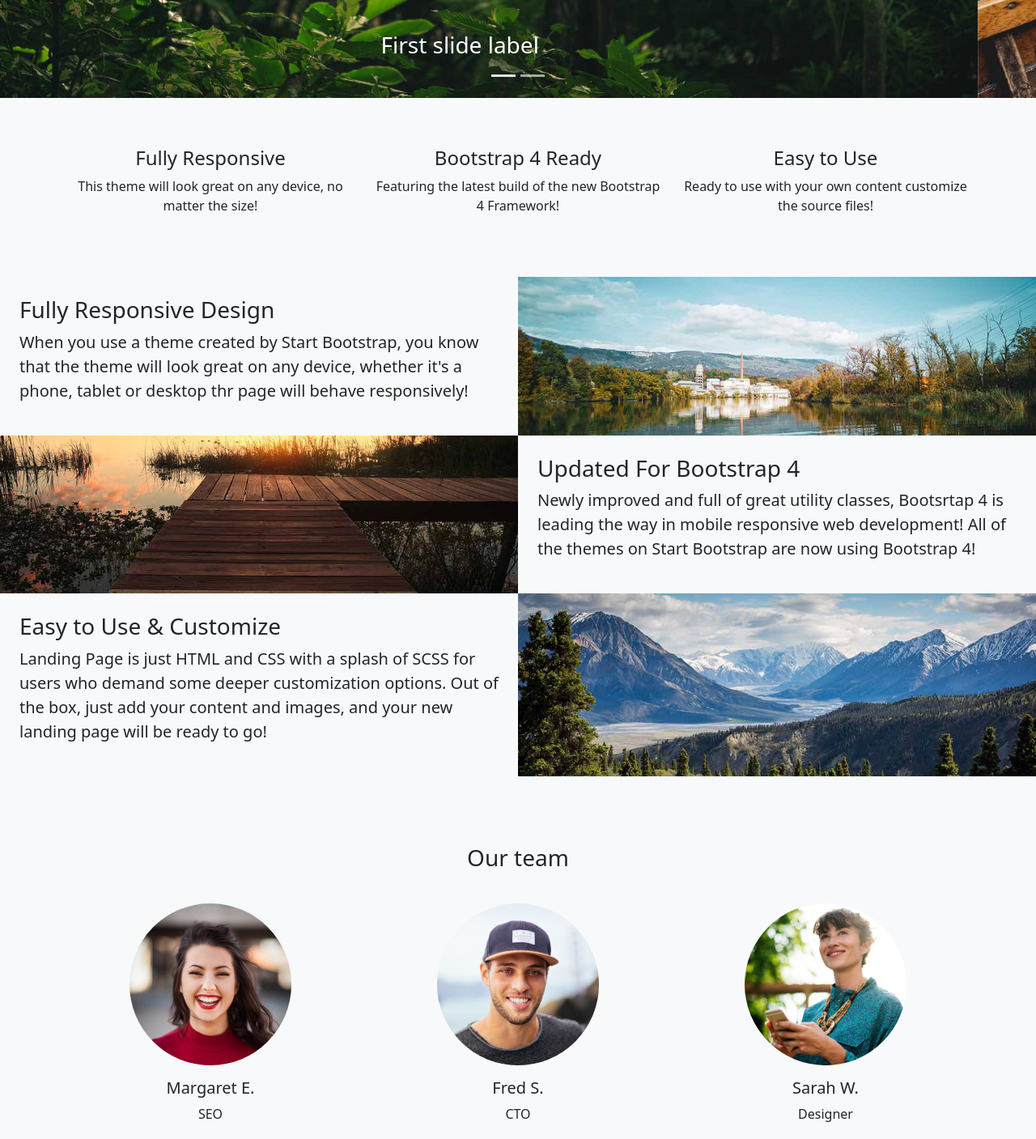
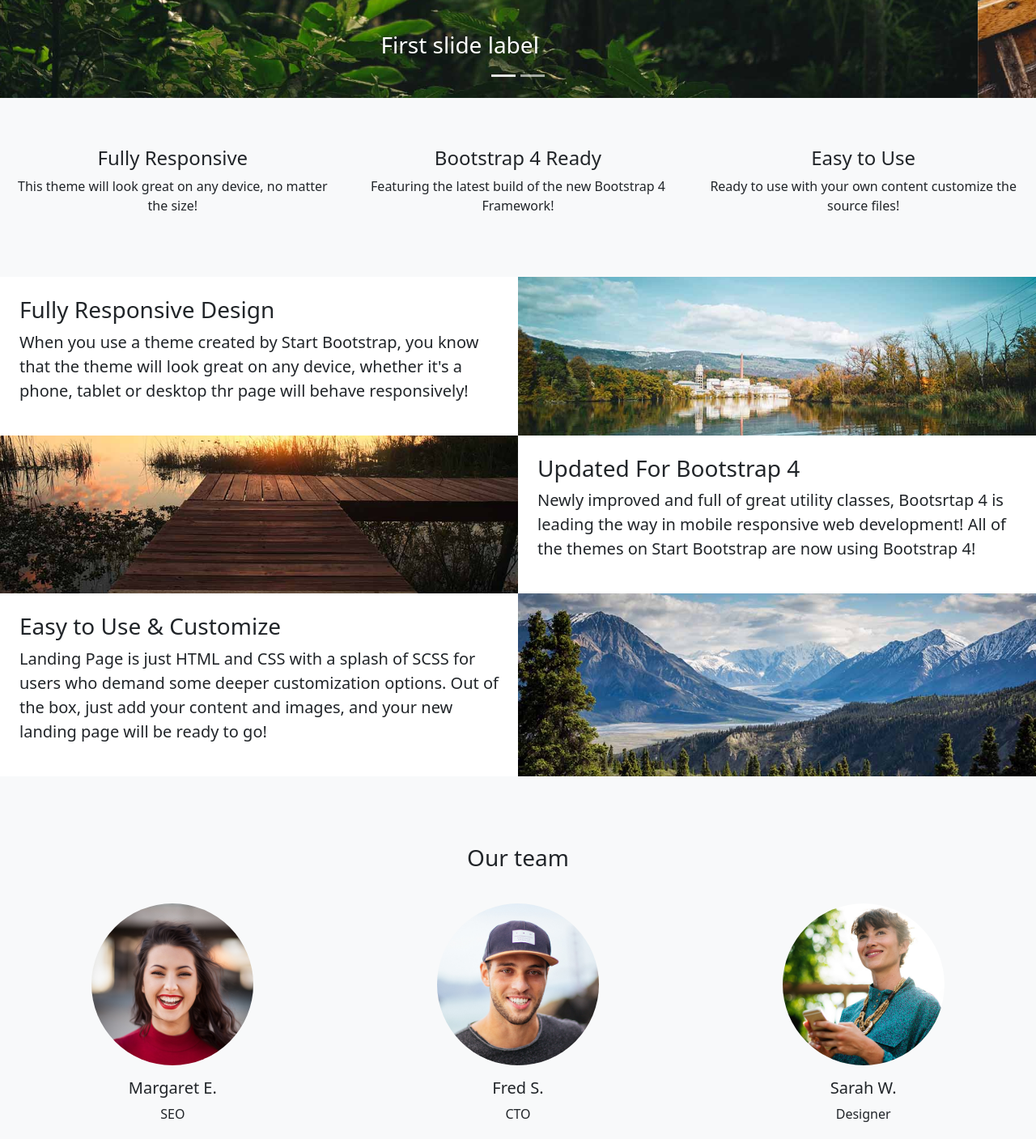
Before and after one commit to maciejwegl/kurs-Bootstrap, a plain HTML site: page zadanie-47845/index.html in a window 1280 px wide. Shown: the part 460-1867 px from the top of the page at 81% size. Drawn offline with nearby package versions, Linux system fonts and the light colour scheme; a script that the page names is missing.

Commit message:
finished-47845

```diff
--- a/zadanie-47845/index.html
+++ b/zadanie-47845/index.html
@@ -33,6 +33,7 @@
           </div>
         </div>
       </nav>
+    </div>
 
     <div id="carousel" class="carousel slide" data-bs-ride="carousel">
       <div class="carousel-indicators">
@@ -67,7 +68,7 @@
     </div>
 
     <section id="services">
-      <div class="container-sm bg-light py-60">
+      <div class="container-fluid bg-light w-100 py-60 mx-0">
         <div class="row justify-content-around">
           <div class="col-md-4">
             <div>
@@ -128,7 +129,7 @@
     </section>
 
     <section id="team">
-      <div class="container-sm bg-light py-60">
+      <div class="container-fluid bg-light py-60">
         <h3 class="text-center my-4">Our team</h3>
         <div class="row justify-content-around">
           <div class="col-md-4">
@@ -179,7 +180,6 @@
     </footer>
 
 
-
     <script src="https://cdn.jsdelivr.net/npm/@popperjs/core@2.10.2/dist/umd/popper.min.js" integrity="sha384-7+zCNj/IqJ95wo16oMtfsKbZ9ccEh31eOz1HGyDuCQ6wgnyJNSYdrPa03rtR1zdB" crossorigin="anonymous"></script>
     <script src="https://cdn.jsdelivr.net/npm/bootstrap@5.1.3/dist/js/bootstrap.min.js" integrity="sha384-QJHtvGhmr9XOIpI6YVutG+2QOK9T+ZnN4kzFN1RtK3zEFEIsxhlmWl5/YESvpZ13" crossorigin="anonymous"></script>
 
```
Lines whose indentation alone changed are shown as unchanged.
